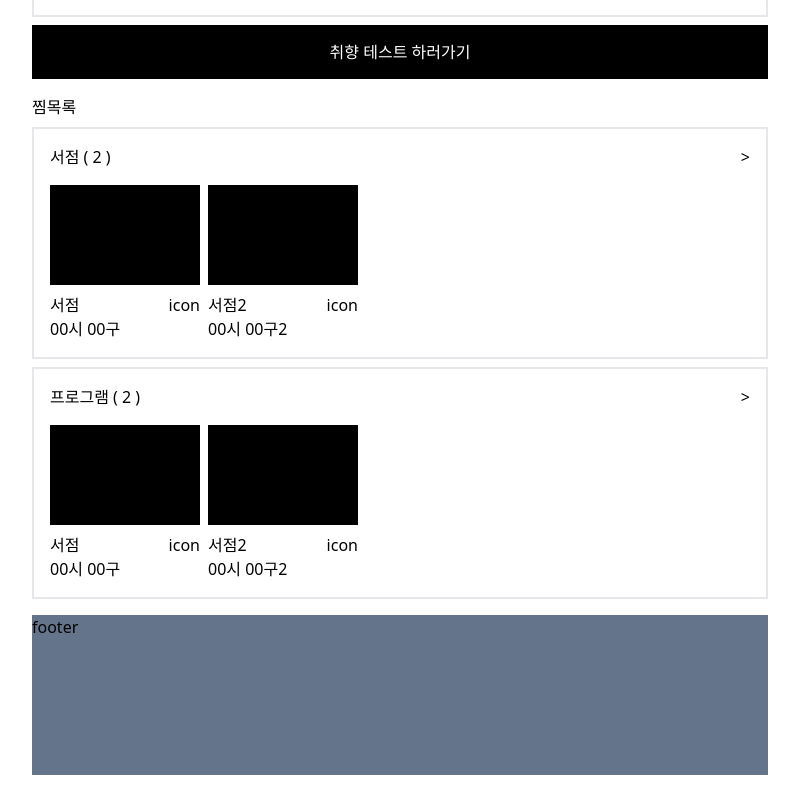
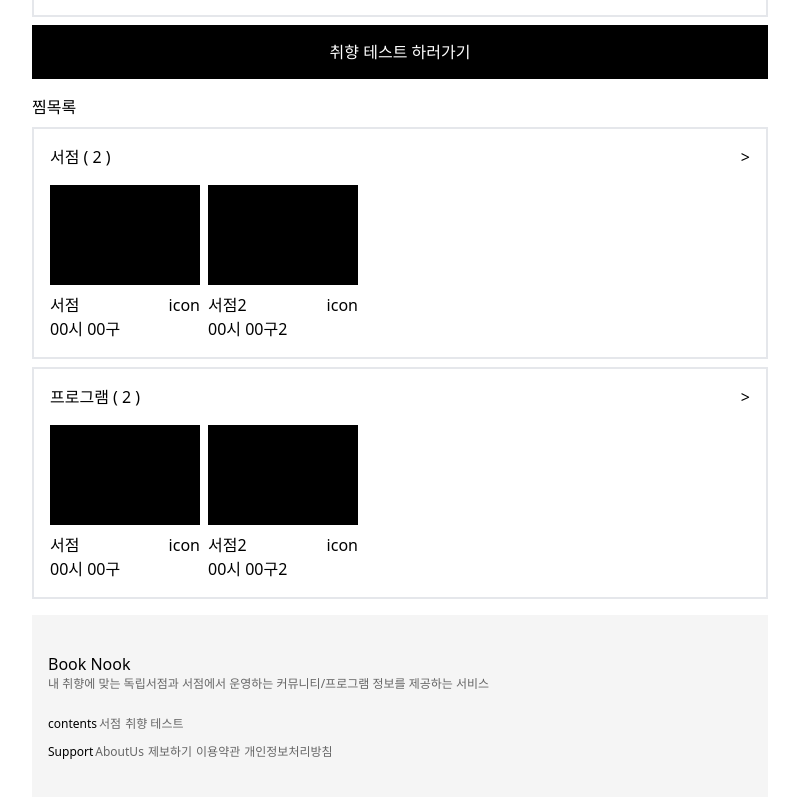
Before and after one commit to bside14-05/Front, a Next.js app: page /my in a window 1280 px wide. Shown: the part 335-1132 px from the top of the page, without its empty margins (240-1039 px from the left). Before the commit the page ends 1110 px from the top, so only its background shows below. Built offline with nearby package versions, Linux system fonts and the light colour scheme.

Commit message:
header / footer 1차 적용

```diff
--- a/src/app/my/Like/page.tsx
+++ b/src/app/my/Like/page.tsx
@@ -1,11 +1,11 @@
 "use client";
 
-import React from "react";
-
-import Footer from "@/components/my/Footer";
-import Header from "@/components/my/Header";
+import React, { useState } from "react";
+import LNB from "@/components/lnb";
 import List from "@/components/linkList/List";
-import UserInfo from "@/components/linkList/userInfo";
+import UserInfo from "@/components/linkList/UserInfo";
+import Footer from "@/components/common/footer";
+import Header from "@/components/template/Header";
 
 const LIST = [
   { id: 0, name: "서점", adress: "00시 00구", like: true },
@@ -22,21 +22,32 @@ const LIST = [
 
 function LikePage() {
   const [hydrated, setHydrated] = React.useState(false);
+
+  const [isLNBVisible, setIsLNBVisible] = useState(false);
+
+  const handleClick = (status: boolean) => {
+    setIsLNBVisible(status);
+  };
+
   React.useEffect(() => {
     setHydrated(true);
   }, []);
 
   if (!hydrated) return <></>;
+
   return (
+    <>
       <div className="sm:w-full md:w-[768px] mx-auto [calc(100vh-50px)]-h-max px-[16px]">
-      <Header />
+        <Header onLNBOpen={() => handleClick(true)} />
         <UserInfo />
         <section className="w-full mb-4">
-        <div>찜 목록 : {LIST.length}</div>
+          <div className="mb-[16px]">찜목록 {LIST.length}</div>
           <List list={LIST} />
         </section>
         <Footer />
       </div>
+      {isLNBVisible && <LNB onClose={() => handleClick(false)} />}
+    </>
   );
 }
 
--- a/src/app/my/page.tsx
+++ b/src/app/my/page.tsx
@@ -3,9 +3,9 @@
 import React from "react";
 import dynamic from "next/dynamic";
 
-import Footer from "@/components/my/Footer";
+import Footer from "@/components/common/footer";
 import Header from "@/components/my/Header";
-import UserInfo from "@/components/linkList/userInfo";
+import UserInfo from "@/components/linkList/UserInfo";
 
 const LIST = [
   { id: 0, title: "서점", adress: "00시 00구" },
--- a/src/components/common/footer/index.tsx
+++ b/src/components/common/footer/index.tsx
@@ -1,27 +1,33 @@
 import Link from "next/link";
+
+const link = (text: string, href: string) => (
+  <Link className="mx-[2px] text-gray-5 " href={href}>
+    {text}
+  </Link>
+);
 
 function Footer() {
   return (
-    <div>
+    <div className="bg-gray-11 py-[37px] px-[16px]">
       <div>Book Nook</div>
-      <div>
+      <div className="text-xs mb-[24px] text-gray-5">
         내 취향에 맞는 독립서점과 서점에서 운영하는 커뮤니티/프로그램 정보를
         제공하는 서비스
       </div>
-      <div>
+      <div className="flex text-xs mb-[12px]">
         <div>contents</div>
         <div className="flex">
-          <Link href="">서점</Link>
-          <Link href="">취향 테스트</Link>
+          {link("서점", "")}
+          {link("취향 테스트", "")}
         </div>
       </div>
-      <div>
+      <div className="flex text-xs">
         <div>Support</div>
         <div>
-          <Link href="">About us</Link>
-          <Link href="">제보하기</Link>
-          <Link href="">이용약관</Link>
-          <Link href="">개인정보 처리방침</Link>
+          {link("AboutUs", "")}
+          {link("제보하기", "")}
+          {link("이용약관", "")}
+          {link("개인정보처리방침", "")}
         </div>
       </div>
     </div>
--- a/src/components/linkList/List.tsx
+++ b/src/components/linkList/List.tsx
@@ -12,22 +12,30 @@ interface Props {
 }
 
 const Card = (contents: Item) => (
-  <div key={contents.id} className="h-[109px] w-[176px]">
+  <div>
+    <div className="h-[109px] w-[109px] bg-black">
+      <Image src={""} alt={""} />
+    </div>
     <div>
-      <Image height="109" width="109" src={""} alt={""} />
       <div>
-        <div>
-          <div>{contents.name}</div>
-          <div>{contents.like}</div>
-        </div>
-        <div>{contents.adress}</div>
+        <div>{contents.name}</div>
+        <div>{contents.like}</div>
       </div>
+      <div>{contents.adress}</div>
     </div>
   </div>
 );
 
 function List({ list }: Props) {
-  return <div className="flex flex-wrap">{list.map((item) => Card(item))}</div>;
+  return (
+    <div className="flex flex-wrap p-[2px]">
+      {list.map((item) => (
+        <div key={item.id} className="h-[176px] w-[109px] mx-[2px]">
+          {Card(item)}
+        </div>
+      ))}
+    </div>
+  );
 }
 
 export default List;
--- a/src/components/my/Footer.tsx
+++ /dev/null
@@ -1,7 +0,0 @@
-import React from "react";
-
-function Footer() {
-  return <div className="bg-slate-500 h-[160px]">footer</div>;
-}
-
-export default Footer;
--- a/tailwind.config.js
+++ b/tailwind.config.js
@@ -11,23 +11,23 @@ module.exports = {
     },
 
     extend: {
-      theme: {
-        colors: {
-          gray1: "#212121",
-          gray2: "#2A2A2A",
-          gray3: "#333333",
-          gray4: "#4E4E4E",
-          gray5: "#666666",
-          gray6: "#878787",
-          gray7: "#878787",
-          gray8: "#A5A5A5",
-          gray9: "#C4C4C4",
-          gray10: "#D1D1D1",
-          gray11: "#f5f5f5f5",
-          gray12: "#FDFDFD",
-          dim1: "rgba(0, 0, 0, 0.5)",
-          dim2: "rgba(0, 0, 0, 0.9)",
+      colors: {
+        gray: {
+          1: "#212121",
+          2: "#2A2A2A",
+          3: "#333333",
+          4: "#4E4E4E",
+          5: "#666666",
+          6: "#878787",
+          7: "#878787",
+          8: "#A5A5A5",
+          9: "#C4C4C4",
+          10: "#D1D1D1",
+          11: "#f5f5f5f5",
+          12: "#FDFDFD",
         },
+        dim1: "rgba(0, 0, 0, 0.5)",
+        dim2: "rgba(0, 0, 0, 0.9)",
       },
 
       keyframes: {
```
Lines whose indentation alone changed are shown as unchanged.
